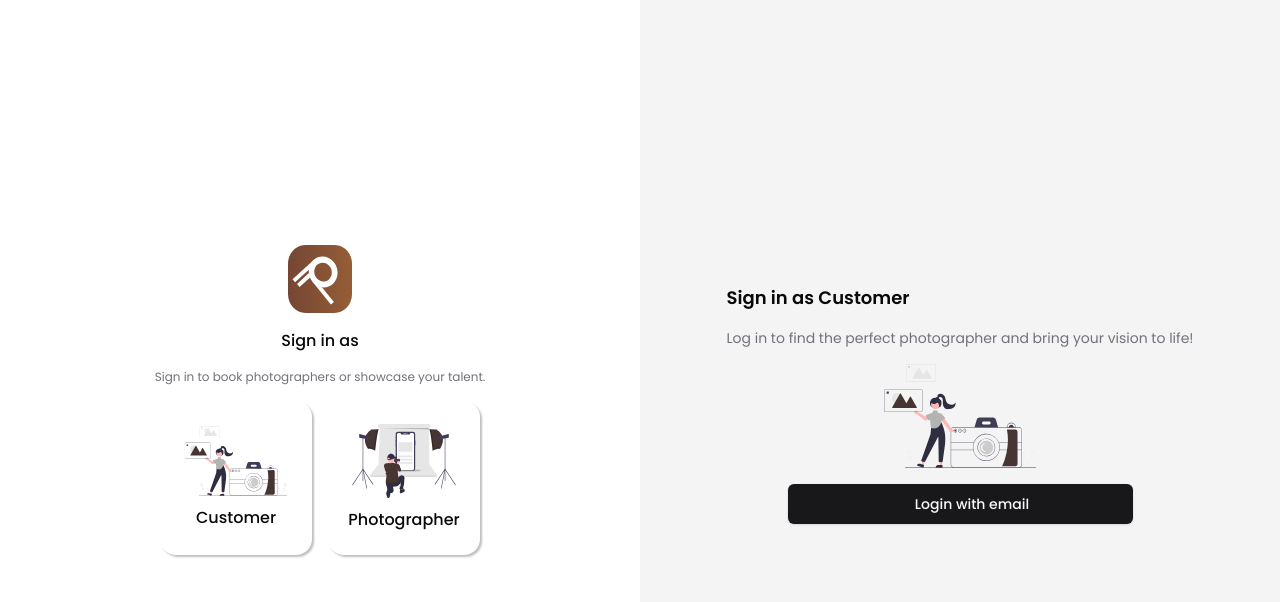
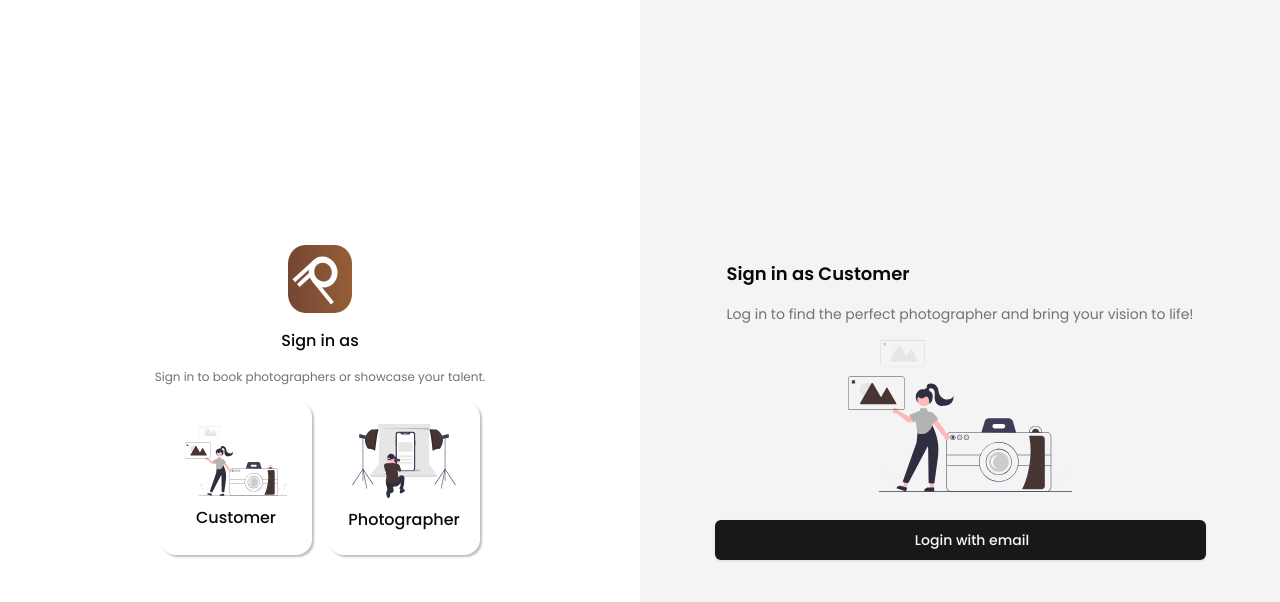
Before and after one commit to CP-RektMart/pic-me-pls-frontend, a Next.js app: page /login in a window 1280 px wide. Both pictures are taken after a click on the button "Customer". Shown: the top 602 px of the page. Built offline with nearby package versions, Linux system fonts and the light colour scheme; some icons are missing.

Commit message:
fix: component style

```diff
--- a/src/app/page.tsx
+++ b/src/app/page.tsx
@@ -1,6 +1,6 @@
+import LoginButton from '@/components/login-button'
 import SignIn from '@/components/sign-in'
 import { Button } from '@/components/ui/button'
-import LoginButton from '@/components/login-button'
 
 export default function Home() {
   return (
@@ -18,8 +18,8 @@ export default function Home() {
         <div className='size-10 rounded-full bg-base-quinary'></div>
       </div>
       <div className='flex flex-row space-x-2'>
-      <LoginButton userType='Customer'/>
-      <LoginButton userType='Photographer'/>
+        <LoginButton userType='Customer' />
+        <LoginButton userType='Photographer' />
       </div>
     </>
   )
--- a/src/components/login-button.tsx
+++ b/src/components/login-button.tsx
@@ -7,7 +7,7 @@ export default function LoginButton({
   userType,
   onClick,
 }: {
-  userType?: UserType
+  userType: UserType
   onClick?: () => void
 }) {
   return (
--- a/src/components/login-page/index.tsx
+++ b/src/components/login-page/index.tsx
@@ -28,7 +28,7 @@ export default function LoginPageComponent() {
     <div className='flex h-screen w-full'>
       {!isSignIn ? (
         <div className='flex w-full flex-col items-center justify-center'>
-          <div className='flex h-[297.75px] w-[361px] flex-col items-center justify-center space-y-4'>
+          <div className='flex flex-col items-center justify-center space-y-4'>
             <Image alt={''} src='logo.svg' width={64} height={67.75} />
             <h1 className='text-base font-medium'>Sign in as</h1>
             <p className='text-xs text-zinc-500'>
@@ -69,7 +69,7 @@ export default function LoginPageComponent() {
         </div>
       ) : !isMobile ? (
         <div className='flex w-full flex-col items-center justify-center md:w-1/2'>
-          <div className='flex h-[297.75px] w-[361px] flex-col items-center justify-center space-y-4'>
+          <div className='flex flex-col items-center justify-center space-y-4'>
             <Image alt={''} src='logo.svg' width={64} height={67.75} />
             <h1 className='text-base font-medium'>Sign in as</h1>
             <p className='text-xs text-zinc-500'>
@@ -94,7 +94,7 @@ export default function LoginPageComponent() {
         </div>
       ) : (
         <div className='flex w-full flex-col items-center justify-center'>
-          <div className='flex h-[297.75px] w-[361px] flex-col items-center justify-center space-y-4'>
+          <div className='flex flex-col items-center justify-center space-y-4'>
             <Image alt={''} src='logo.svg' width={64} height={67.75} />
             <h1 className='text-base font-medium'>Sign in as</h1>
             <p className='text-xs text-zinc-500'>
--- a/src/components/sign-in-content.tsx
+++ b/src/components/sign-in-content.tsx
@@ -8,11 +8,11 @@ import { Button } from '@/components/ui/button'
 export default function SignInContent({
   userType,
 }: {
-  userType: UserType | ''
+  userType: UserType
 }) {
   return (
-    <>
-      <div className='mt-4 flex h-[294.76] flex-col gap-4 px-6 py-4'>
+    <div>
+      <div className='mt-4 flex flex-col gap-4 px-6 py-4'>
         <div className='text-lg font-semibold'>Sign in as {userType}</div>
         <div className='text-sm font-normal text-zinc-500'>
           {userType === 'Photographer'
@@ -31,17 +31,17 @@ export default function SignInContent({
                   : ''
             }
             alt=''
-            width={152}
-            height={154}
+            width={224}
+            height={152}
           />
         </div>
       </div>
-      <div className='flex h-16 justify-center'>
-        <Button type='submit' className='h-10 w-[80%] md:w-[345px]'>
+      <div className='flex h-16 justify-center p-3'>
+        <Button type='submit' className='h-10 w-full'>
           <Icon icon='flat-color-icons:google' className='size-3' />
           Login with email
         </Button>
       </div>
-    </>
+    </div>
   )
 }
--- a/src/components/sign-in-drawer.tsx
+++ b/src/components/sign-in-drawer.tsx
@@ -28,7 +28,7 @@ export default function SignInDrawer({
       <DrawerTrigger asChild>
         <LoginButton userType={userType} onClick={onClick} />
       </DrawerTrigger>
-      <DrawerContent className='rounded-t-3xl border border-zinc-200'>
+      <DrawerContent className='flex flex-col rounded-t-3xl border border-zinc-200 items-center'>
         <SignInContent userType={userType} />
         <DrawerHeader>
           <DrawerTitle></DrawerTitle>
```
